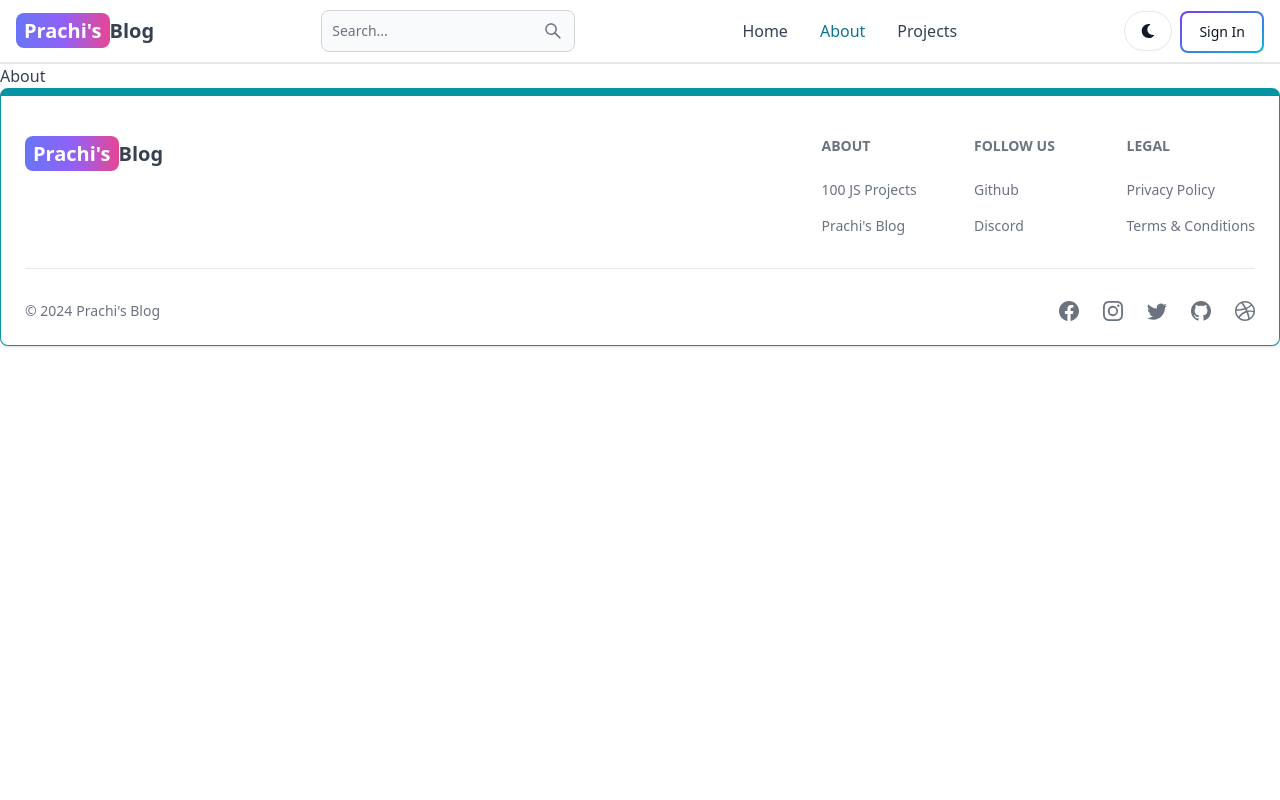
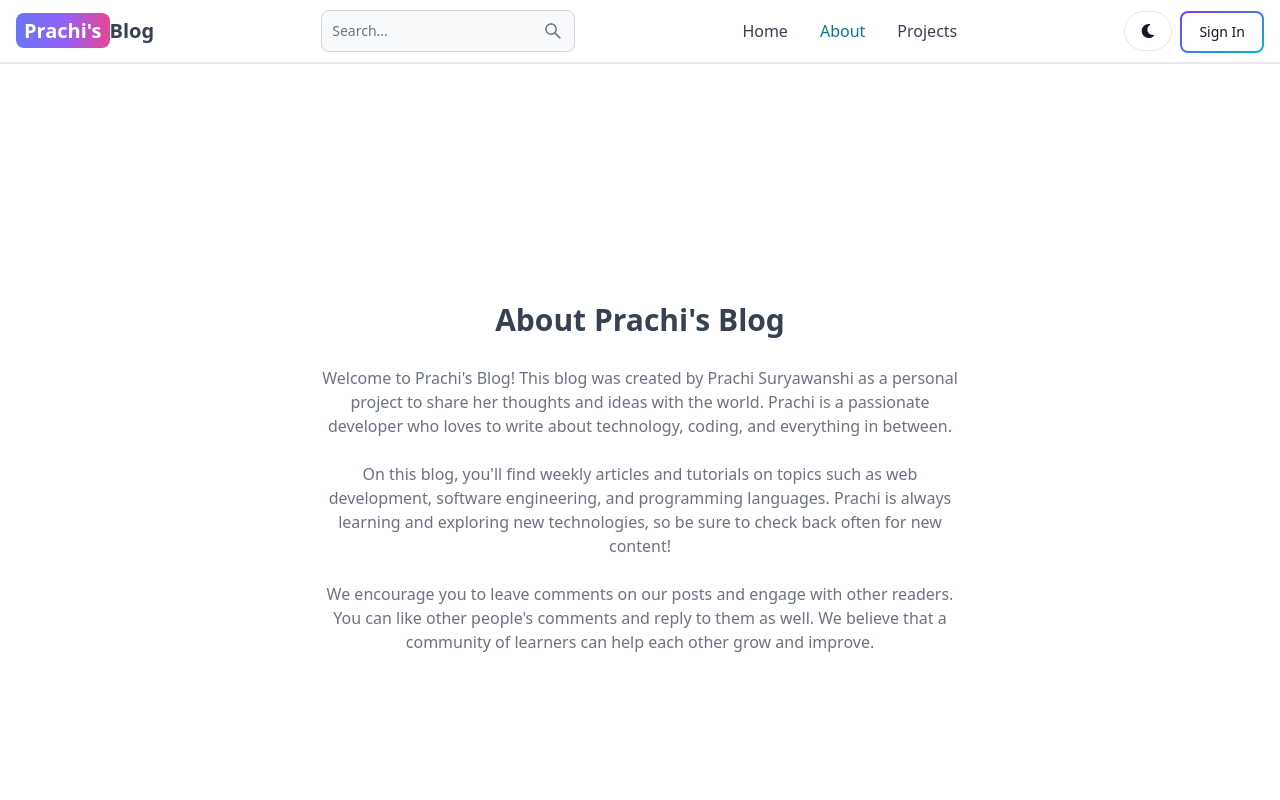
Before and after one commit to Prachi1021/MERN-Blog, a React (Vite) app in the folder client/: page /about in a window 1280 px wide. Shown: the top 800 px of the page. Built offline with nearby package versions, Linux system fonts and the light colour scheme; no server answers.

Commit message:
complete about and projects pages

```diff
--- a/client/src/pages/About.jsx
+++ b/client/src/pages/About.jsx
@@ -2,8 +2,33 @@
 
 export default function About() {
   return (
-    <div>
-          About
+    <div className='min-h-screen items-center justify-center flex'>
+      <div className='max-w-2xl mx-auto text-center p-3'>
+        <h1 className='my-7 font-semibold text-3xl text-center'>About Prachi's Blog</h1>
+
+        <div className='text-gray-500 flex flex-col gap-6 text-md'>
+          <p>
+            Welcome to Prachi's Blog! This blog was created by Prachi Suryawanshi as a personal project to share her thoughts and ideas with the
+            world. Prachi is a passionate developer who loves to write about
+            technology, coding, and everything in between.
+          </p>
+
+          <p>
+            On this blog, you'll find weekly articles and tutorials on topics
+            such as web development, software engineering, and programming
+            languages. Prachi is always learning and exploring new
+            technologies, so be sure to check back often for new content!
+          </p>
+
+          <p>
+            We encourage you to leave comments on our posts and engage with
+            other readers. You can like other people's comments and reply to
+            them as well. We believe that a community of learners can help
+            each other grow and improve.
+          </p>
+        </div>
+
+      </div>
     </div>
   )
 }
--- a/client/src/pages/Projects.jsx
+++ b/client/src/pages/Projects.jsx
@@ -1,9 +1,12 @@
 import React from 'react'
+import CallToAction from '../components/CallToAction'
 
 export default function Projects() {
   return (
-    <div>
-          Projects
+    <div className='min-h-screen max-w-3xl p-3 mx-auto flex flex-col gap-6 items-center justify-center'>
+      <h1 className='text-3xl font-semibold'>Projects</h1>
+      <p className='text-md text-gray-500'>Build fun and engaging projects while learning HTML, CSS, and JavaScript!</p>
+      <CallToAction/>
     </div>
   )
 }
```
